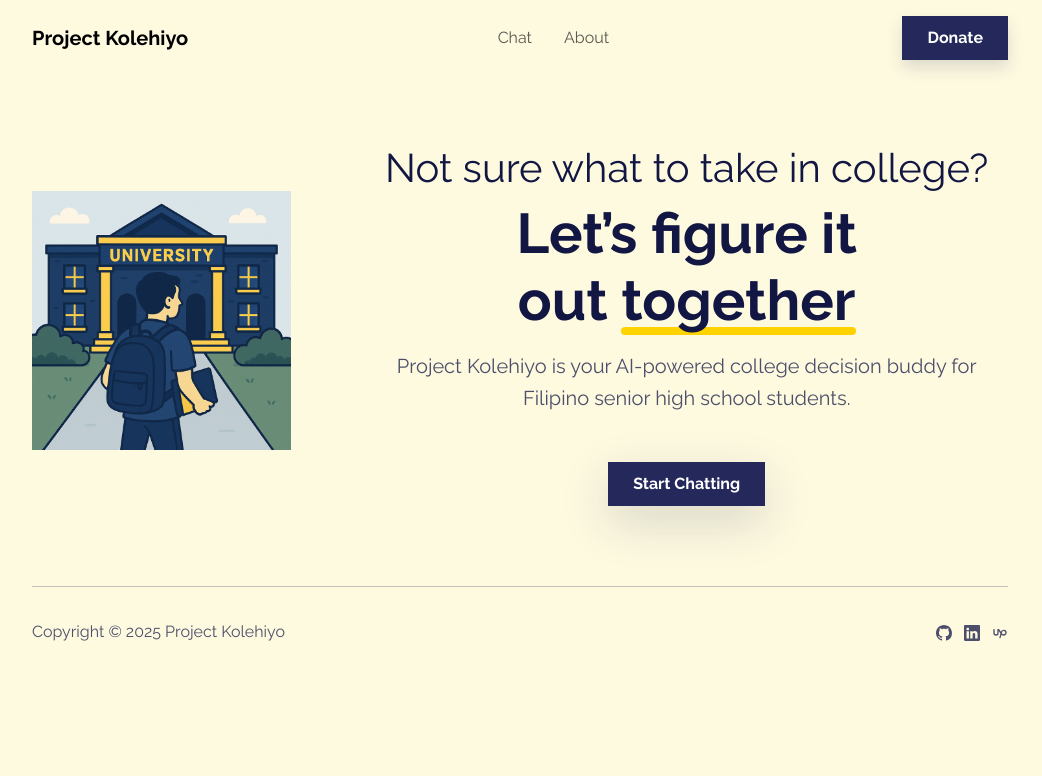
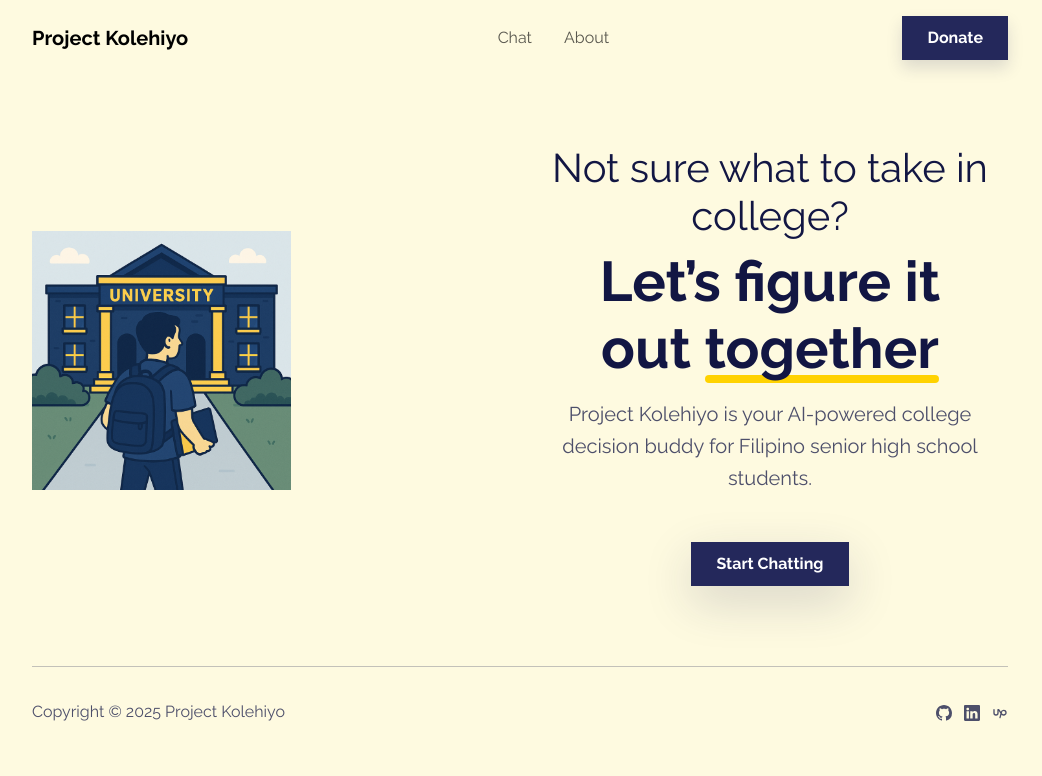
Before and after one commit to kyleylikey/project-kolehiyo, a plain HTML site: page index.html in a window 1280 px wide. Shown: the whole page, without its empty margins (120-1162 px from the left). Drawn offline with Linux system fonts and the light colour scheme.

```diff
--- a/index.html
+++ b/index.html
@@ -26,14 +26,14 @@
         <div class="container pt-4 pt-xl-5">
             <div class="row pt-5 mt-0">
                 <div class="col d-md-flex align-items-md-center" style="text-align: center;display: block;"><img class="img-fluid d-md-flex me-0 ms-0 mb-0 pb-4" src="assets/img/illustrations/ChatGPT%20Image%20Apr%2017,%202025,%2003_03_04%20PM.png" style="width: 259px;text-align: center;" width="259" height="259"></div>
-                <div class="col-md-8 text-center text-md-start mx-auto">
+                <div class="col-md-6 text-center text-md-start mx-auto">
                     <div class="text-center">
                         <h1>Not sure what to take in college? </h1>
                         <h1 class="display-4 fw-bold mb-3">Let’s figure it out&nbsp;<span class="underline">together</span></h1>
                         <p class="fs-5 text-muted mb-5">Project Kolehiyo is your AI-powered college decision buddy for Filipino senior high school students.</p>
                         <form class="d-flex justify-content-center flex-wrap" method="post" data-bs-theme="light">
                             <div class="shadow-lg mb-3"></div>
-                            <div class="shadow-lg mb-3"><a class="btn btn-primary" role="button" href="/chat.html">Start Chatting</a></div>
+                            <div class="shadow-lg mb-3"><a class="btn btn-primary" role="button" href="chat.html">Start Chatting</a></div>
                         </form>
                     </div>
                 </div>
```
